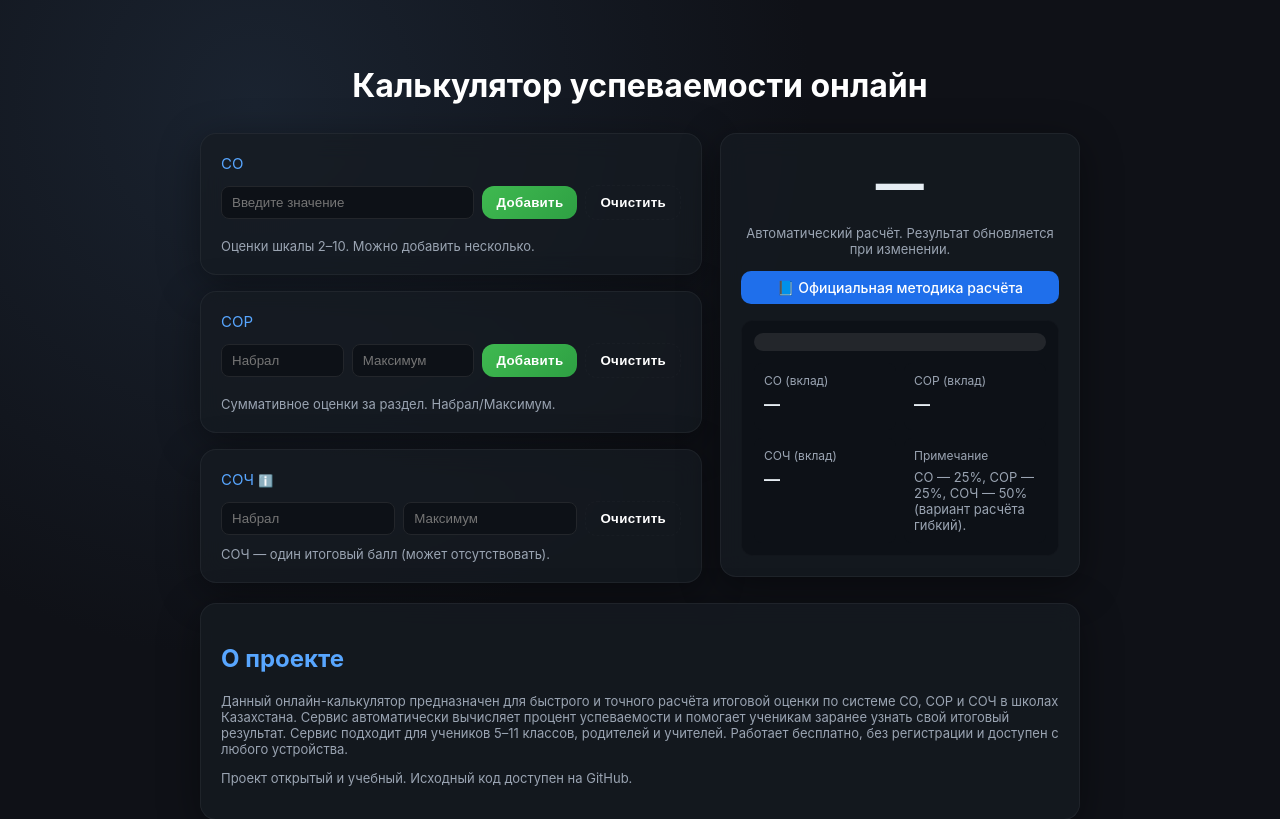
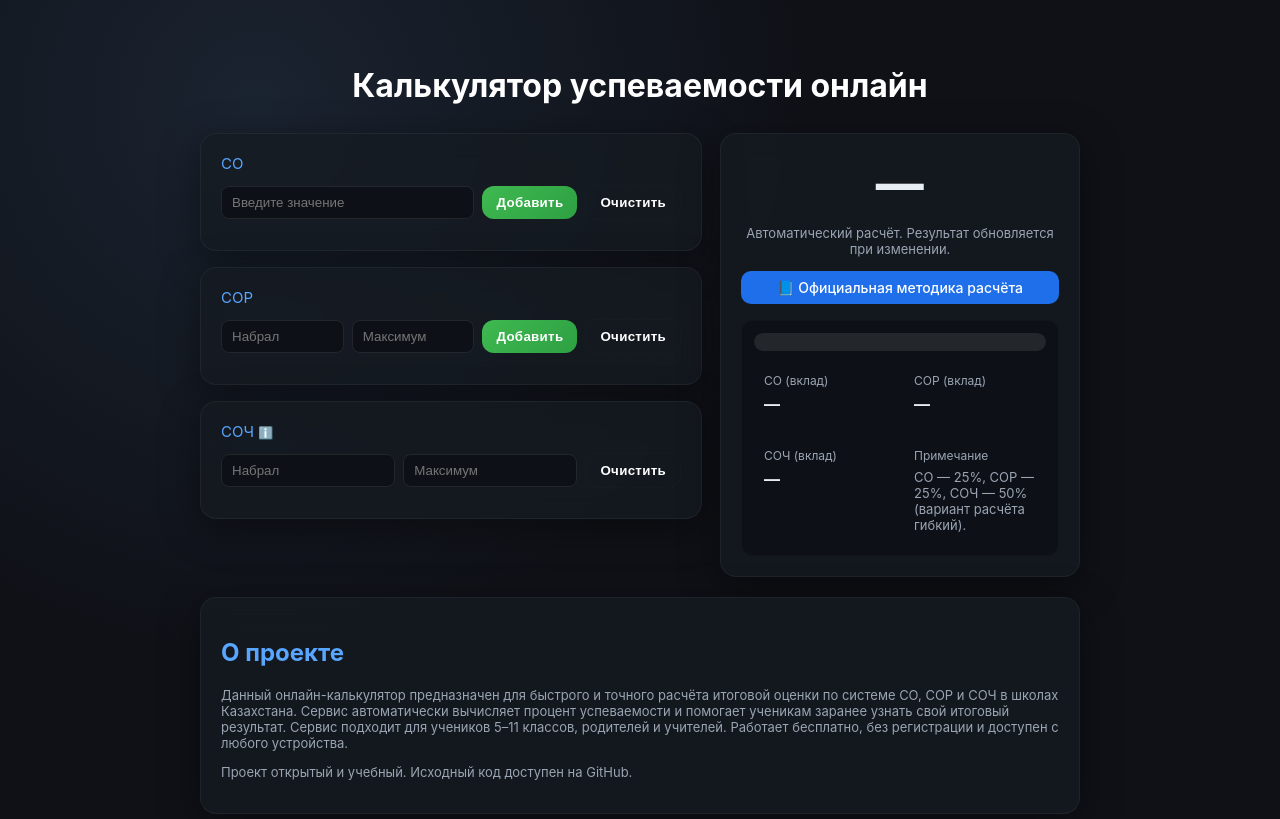
Before and after one commit to antonbogdan165/grade-calculator, a Flask app: page / in a window 1280 px wide. Shown: the top 819 px of the page. Run offline with Flask 3, Linux system fonts and the light colour scheme.

Commit message:
modified:   templates/index.html

```diff
--- a/templates/index.html
+++ b/templates/index.html
@@ -49,7 +49,6 @@
                     <button class="btn ghost" id="clearSoBtn" title="Очистить все СО">Очистить</button>
                 </div>
                 <div class="list" id="soList"></div>
-                <div class="meta">Оценки шкалы 2–10. Можно добавить несколько.</div>
             </div>
 
             <!-- СОР -->
@@ -64,7 +63,6 @@
                     <button class="btn ghost" id="clearSorsBtn">Очистить</button>
                 </div>
                 <div class="list" id="sorList"></div>
-                <div class="meta">Суммативное оценки за раздел. Набрал/Максимум.</div>
             </div>
 
             <!-- СОЧ -->
@@ -82,7 +80,6 @@
                     <input id="sochMax" type="number" placeholder="Максимум">
                     <button class="btn ghost" id="clearSochBtn">Очистить</button>
                 </div>
-                <div class="meta">СОЧ — один итоговый балл (может отсутствовать).</div>
             </div>
         </div>
 
```
